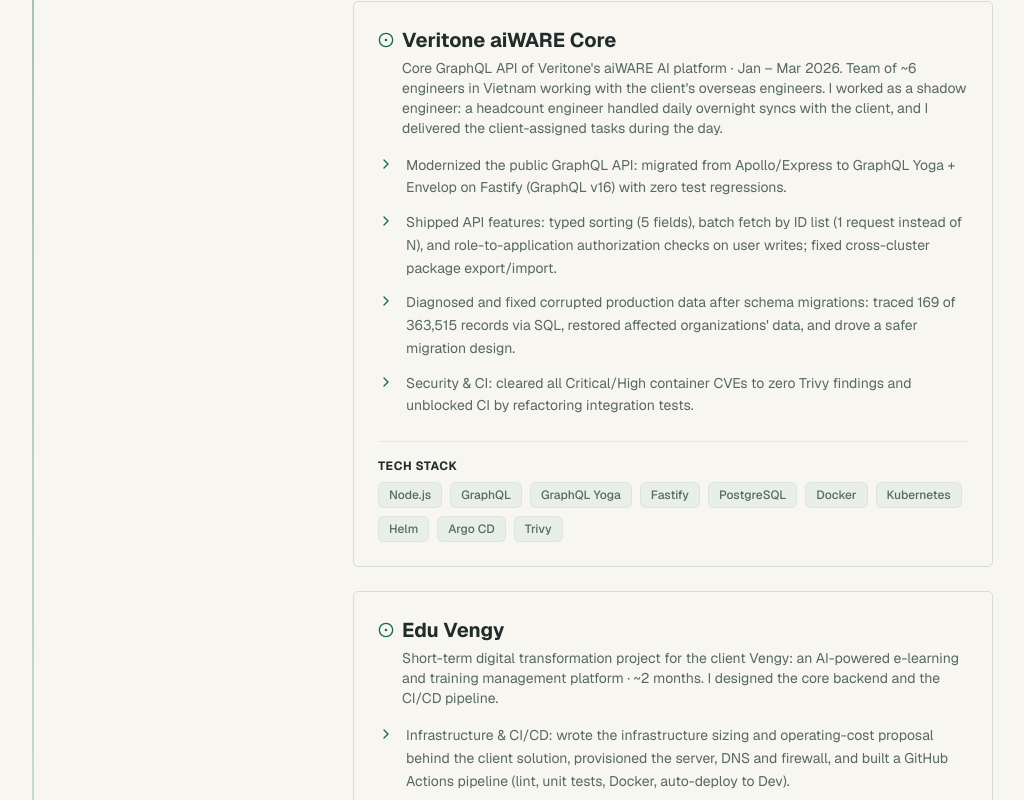
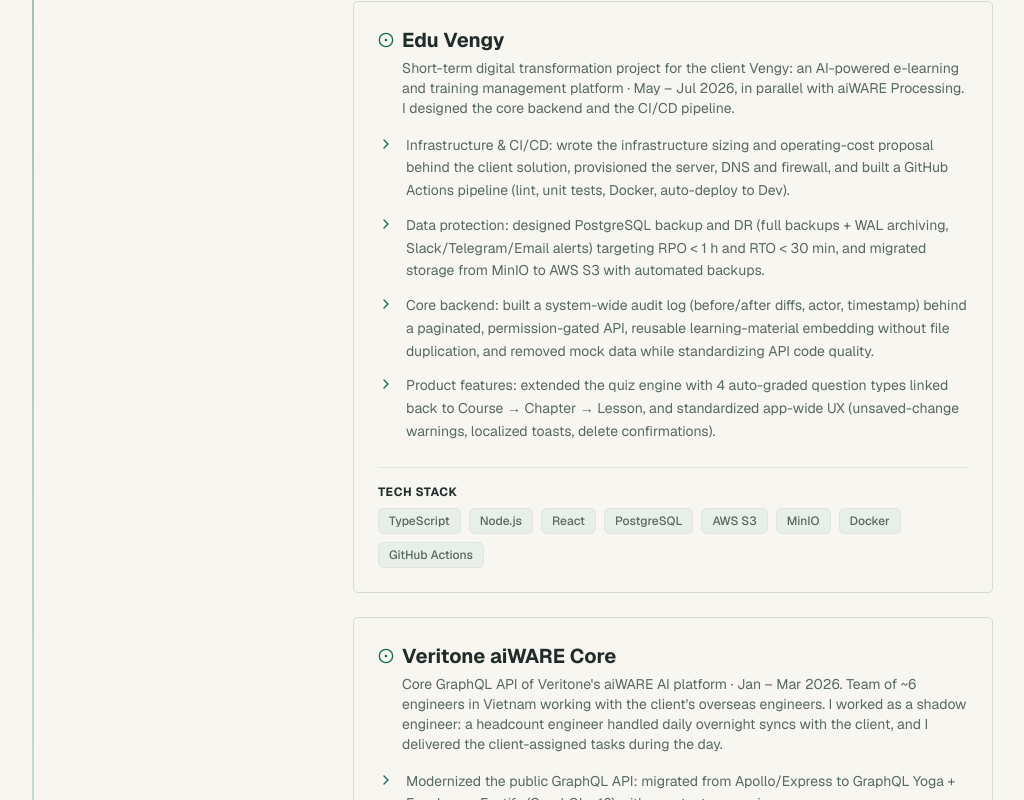
Before and after one commit to TruongHoang2004/portfolio, a Next.js app: page / in a window 1280 px wide. Shown: the part 5060-5860 px from the top of the page, without its empty margins (135-1159 px from the left). Built offline with nearby package versions, Linux system fonts and the light colour scheme.

Commit message:
content: Edu Vengy May – Jul 2026, order SETA projects by date

```diff
--- a/data/experience.ts
+++ b/data/experience.ts
@@ -67,6 +67,19 @@ export const getExperiencesData = (locale: string): Experience[] => {
           technologies: "Go · Node.js · React · GraphQL · PostgreSQL · Docker · Kubernetes · Helm · Argo CD · Jenkins · Prometheus"
         },
         {
+          name: "Edu Vengy",
+          description: isVi
+            ? "Dự án chuyển đổi số ngắn hạn cho khách hàng Vengy: nền tảng e-learning và quản lý đào tạo tích hợp AI · Tháng 5 – Tháng 7 2026, song song với aiWARE Processing. Tôi thiết kế các phần core của backend và pipeline CI/CD."
+            : "Short-term digital transformation project for the client Vengy: an AI-powered e-learning and training management platform · May – Jul 2026, in parallel with aiWARE Processing. I designed the core backend and the CI/CD pipeline.",
+          achievements: [
+            isVi ? "Hạ tầng & CI/CD: lập đề xuất cấu hình hạ tầng và chi phí vận hành làm cơ sở cho proposal gửi khách hàng; dựng server, DNS, firewall và pipeline GitHub Actions (lint, unit test, Docker, tự động deploy lên Dev)." : "Infrastructure & CI/CD: wrote the infrastructure sizing and operating-cost proposal behind the client solution, provisioned the server, DNS and firewall, and built a GitHub Actions pipeline (lint, unit tests, Docker, auto-deploy to Dev).",
+            isVi ? "Bảo vệ dữ liệu: thiết kế backup và DR cho PostgreSQL (full backup + WAL archiving, cảnh báo qua Slack/Telegram/Email) với mục tiêu RPO < 1 giờ, RTO < 30 phút; chuyển storage từ MinIO sang AWS S3 kèm backup tự động." : "Data protection: designed PostgreSQL backup and DR (full backups + WAL archiving, Slack/Telegram/Email alerts) targeting RPO < 1 h and RTO < 30 min, and migrated storage from MinIO to AWS S3 with automated backups.",
+            isVi ? "Core backend: xây dựng audit log toàn hệ thống (diff trước/sau, người thực hiện, thời gian) qua API phân trang có kiểm tra quyền; cơ chế nhúng tài liệu học tập để tái sử dụng nội dung không nhân bản file; loại bỏ dữ liệu mock và chuẩn hoá chất lượng code API." : "Core backend: built a system-wide audit log (before/after diffs, actor, timestamp) behind a paginated, permission-gated API, reusable learning-material embedding without file duplication, and removed mock data while standardizing API code quality.",
+            isVi ? "Tính năng sản phẩm: mở rộng quiz engine với 4 loại câu hỏi chấm tự động và liên kết câu hỏi về Course → Chapter → Lesson; chuẩn hoá UX toàn ứng dụng (cảnh báo chưa lưu, thông báo đa ngôn ngữ, xác nhận xoá)." : "Product features: extended the quiz engine with 4 auto-graded question types linked back to Course → Chapter → Lesson, and standardized app-wide UX (unsaved-change warnings, localized toasts, delete confirmations)."
+          ],
+          technologies: "TypeScript · Node.js · React · PostgreSQL · AWS S3 · MinIO · Docker · GitHub Actions"
+        },
+        {
           name: "Veritone aiWARE Core",
           description: isVi
             ? "Core GraphQL API của nền tảng AI aiWARE · Tháng 1 – Tháng 3 2026. Team ~6 kỹ sư Việt Nam cùng các kỹ sư phía khách hàng ở nước ngoài. Tôi ở vị trí shadow: một kỹ sư headcount trao đổi với khách hàng hằng ngày vào ban đêm, còn tôi xử lý các task khách hàng giao vào ban ngày."
@@ -78,19 +91,6 @@ export const getExperiencesData = (locale: string): Experience[] => {
             isVi ? "Bảo mật & CI: xử lý toàn bộ CVE container mức Critical/High về 0 (Trivy) và gỡ tắc CI bằng cách refactor integration test." : "Security & CI: cleared all Critical/High container CVEs to zero Trivy findings and unblocked CI by refactoring integration tests."
           ],
           technologies: "Node.js · GraphQL · GraphQL Yoga · Fastify · PostgreSQL · Docker · Kubernetes · Helm · Argo CD · Trivy"
-        },
-        {
-          name: "Edu Vengy",
-          description: isVi
-            ? "Dự án chuyển đổi số ngắn hạn cho khách hàng Vengy: nền tảng e-learning và quản lý đào tạo tích hợp AI · ~2 tháng. Tôi thiết kế các phần core của backend và pipeline CI/CD."
-            : "Short-term digital transformation project for the client Vengy: an AI-powered e-learning and training management platform · ~2 months. I designed the core backend and the CI/CD pipeline.",
-          achievements: [
-            isVi ? "Hạ tầng & CI/CD: lập đề xuất cấu hình hạ tầng và chi phí vận hành làm cơ sở cho proposal gửi khách hàng; dựng server, DNS, firewall và pipeline GitHub Actions (lint, unit test, Docker, tự động deploy lên Dev)." : "Infrastructure & CI/CD: wrote the infrastructure sizing and operating-cost proposal behind the client solution, provisioned the server, DNS and firewall, and built a GitHub Actions pipeline (lint, unit tests, Docker, auto-deploy to Dev).",
-            isVi ? "Bảo vệ dữ liệu: thiết kế backup và DR cho PostgreSQL (full backup + WAL archiving, cảnh báo qua Slack/Telegram/Email) với mục tiêu RPO < 1 giờ, RTO < 30 phút; chuyển storage từ MinIO sang AWS S3 kèm backup tự động." : "Data protection: designed PostgreSQL backup and DR (full backups + WAL archiving, Slack/Telegram/Email alerts) targeting RPO < 1 h and RTO < 30 min, and migrated storage from MinIO to AWS S3 with automated backups.",
-            isVi ? "Core backend: xây dựng audit log toàn hệ thống (diff trước/sau, người thực hiện, thời gian) qua API phân trang có kiểm tra quyền; cơ chế nhúng tài liệu học tập để tái sử dụng nội dung không nhân bản file; loại bỏ dữ liệu mock và chuẩn hoá chất lượng code API." : "Core backend: built a system-wide audit log (before/after diffs, actor, timestamp) behind a paginated, permission-gated API, reusable learning-material embedding without file duplication, and removed mock data while standardizing API code quality.",
-            isVi ? "Tính năng sản phẩm: mở rộng quiz engine với 4 loại câu hỏi chấm tự động và liên kết câu hỏi về Course → Chapter → Lesson; chuẩn hoá UX toàn ứng dụng (cảnh báo chưa lưu, thông báo đa ngôn ngữ, xác nhận xoá)." : "Product features: extended the quiz engine with 4 auto-graded question types linked back to Course → Chapter → Lesson, and standardized app-wide UX (unsaved-change warnings, localized toasts, delete confirmations)."
-          ],
-          technologies: "TypeScript · Node.js · React · PostgreSQL · AWS S3 · MinIO · Docker · GitHub Actions"
         },
         {
           name: "EMS (Employee Management System)",
```
